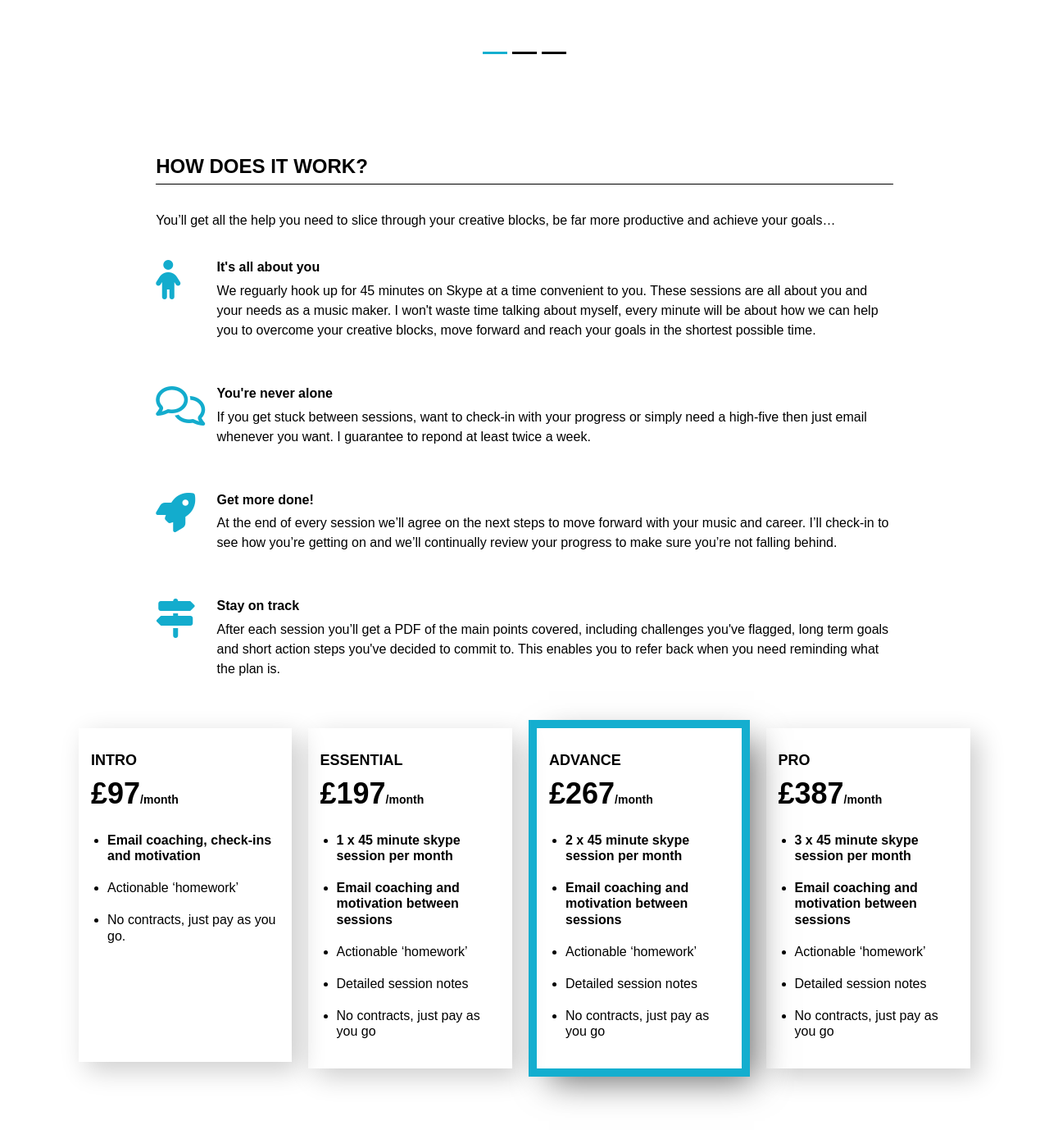
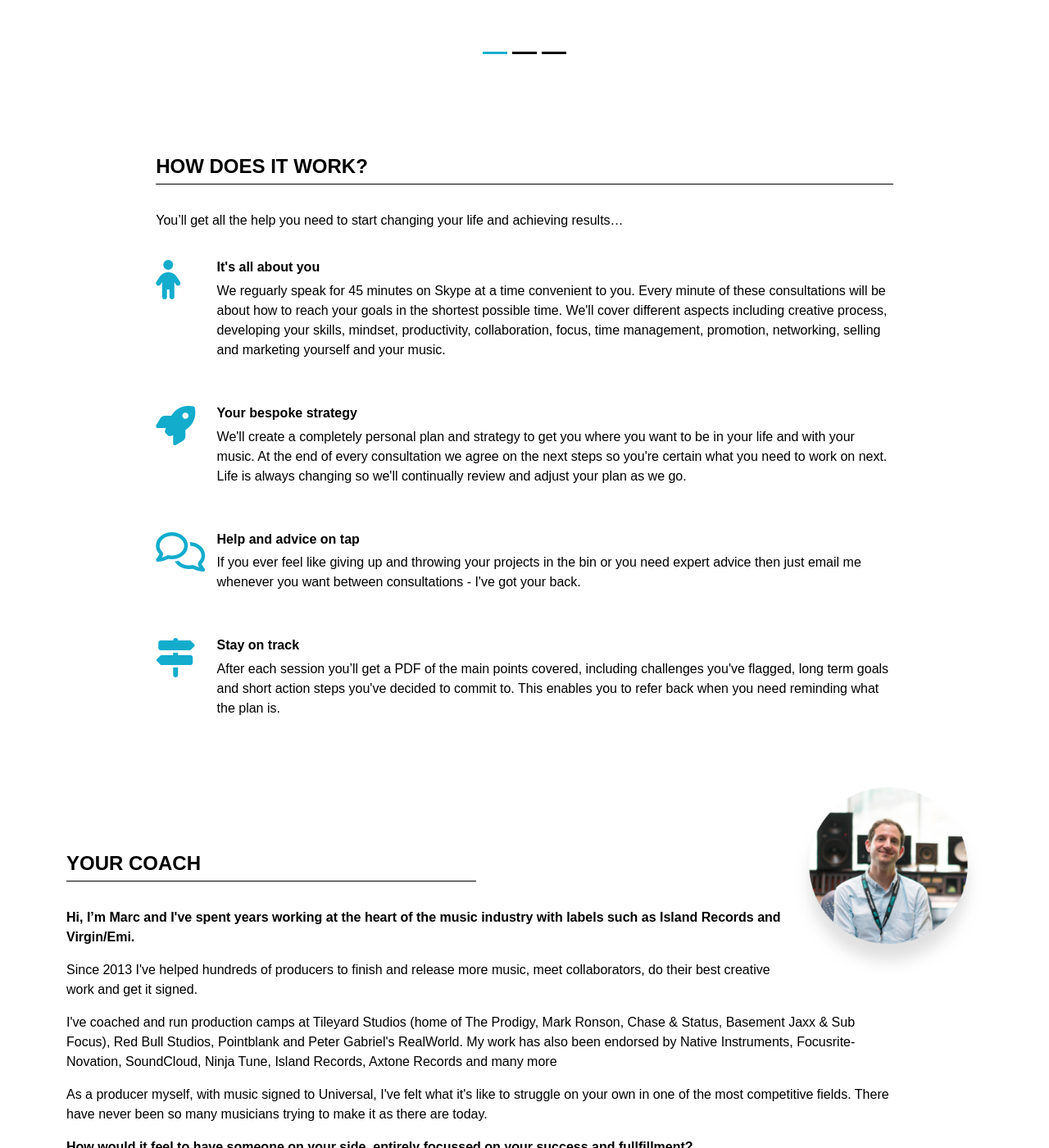
Before and after one commit to mlangsman/Coaching-Site, a Jekyll site: the page built from index.html, in a window 1280 px wide and 1400 px high, scrolled down 3496 px. Shown: the whole window at 82% size. Built offline with Jekyll 4.4.1, drawn with Linux system fonts in a browser that asks for light colours; nearby versions of some CDN libraries; some of the changed text lies outside the part shown.

Commit message:
Move native offer to store page, change store content to regular offers, remove pricing from hom page

```diff
--- a/_data/navigation.yml
+++ b/_data/navigation.yml
@@ -4,7 +4,7 @@ nav:
   url: /
 
 - title: STORE
-  url: /native-special.html
+  url: /store.html
 
 - title: BLOG
   url: /blog.html
--- a/_includes/header.html
+++ b/_includes/header.html
@@ -7,6 +7,11 @@
     <meta name="viewport" content="width=device-width, initial-scale=1, shrink-to-fit=no">
 
 
+	{% if page.redirect_url != null %}
+
+		<meta http-equiv="refresh" content="0;url={{ page.redirect_url }}" />
+
+	{% endif %}
 
     <!-- Bootstrap CSS -->
     <!-- <link rel="stylesheet" href="https://maxcdn.bootstrapcdn.com/bootstrap/4.0.0-alpha.6/css/bootstrap.min.css" integrity="sha384-rwoIResjU2yc3z8GV/NPeZWAv56rSmLldC3R/AZzGRnGxQQKnKkoFVhFQhNUwEyJ" crossorigin="anonymous"> -->
--- a/index.html
+++ b/index.html
@@ -196,7 +196,7 @@ title: Different Beat
 				<div class="col"></div>
 				<div class="col-10 global-padding">
 					<h2 class="">How does it work?</h2>
-					<p>You’ll get all the help you need to slice through your creative blocks, be far more productive and achieve your goals…</p>
+					<p>You’ll get all the help you need to start changing your life and achieving results…</p>
 				</div>
 				<div class="col"></div>
 			</div>
@@ -206,7 +206,7 @@ title: Different Beat
 				<div class="col-10 global-padding benefits">
 					<i class="fa fa-child fa-3x fa-pull-left" aria-hidden="true"></i>
 					<h3>It's all about you</h3>
-					<p>We reguarly hook up for 45 minutes on Skype at a time convenient to you. These sessions are all about you and your needs as a music maker. I won't waste time talking about myself, every minute will be about how we can help you to overcome your creative blocks, move forward and reach your goals in the shortest possible time.</p>
+					<p>We reguarly speak for 45 minutes on Skype at a time convenient to you. Every minute of these consultations will be about how to reach your goals in the shortest possible time. We'll cover different aspects including creative process, developing your skills, mindset, productivity, collaboration, focus, time management, promotion, networking, selling and marketing yourself and your music.</p>
 				</div>
 				<div class="col"></div>
 			</div>
@@ -214,24 +214,22 @@ title: Different Beat
 			<div class="row">
 				<div class="col"></div>
 				<div class="col-10 global-padding benefits">
-					<i class="fa fa-comments-o fa-3x fa-pull-left" aria-hidden="true"></i>
-					<h3>You're never alone</h3>
-					<p>If you get stuck between sessions, want to check-in with your progress or simply need a high-five then just email whenever you want. I guarantee to repond at least twice a week.</p>
+					<i class="fa fa-rocket fa-3x fa-pull-left" aria-hidden="true"></i>
+					<h3>Your bespoke strategy</h3>
+					<p>We'll create a completely personal plan and strategy to get you where you want to be in your life and with your music. At the end of every consultation we agree on the next steps so you're certain what you need to work on next. Life is always changing so we'll continually review and adjust your plan as we go.</p>
 				</div>
-				<div class="col"></div>
+					<div class="col"></div>
 			</div>
-
 
 			<div class="row">
 				<div class="col"></div>
 				<div class="col-10 global-padding benefits">
-					<i class="fa fa-rocket fa-3x fa-pull-left" aria-hidden="true"></i>
-					<h3>Get more done!</h3>
-					<p>At the end of every session we’ll agree on the next steps to move forward with your music and career. I’ll check-in to see how you’re getting on and we’ll continually review your progress to make sure you’re not falling behind.</p>
+					<i class="fa fa-comments-o fa-3x fa-pull-left" aria-hidden="true"></i>
+					<h3>Help and advice on tap</h3>
+					<p>If you ever feel like giving up and throwing your projects in the bin or you need expert advice then just email me whenever you want between consultations - I've got your back.</p>
 				</div>
-					<div class="col"></div>
+				<div class="col"></div>
 			</div>
-
 
 			<div class="row">
 				<div class="col"></div>
@@ -318,17 +319,21 @@ title: Different Beat
 
 	</div>
 
+	-->
+
 		<div class="row ">
 			<div class="col copy-block your-coach global-padding mt-4">
 				<img src="img/your-coach@2x.png" width="230" height="230" class="float-right"/>
 				<h2 class="responsive-header  responsive-header-main">Your Coach</h2>
-				<p>Hi, I’m Marc and since 2013 I've been coaching producers and running camps at the UK’s most exclusive music studios supported by Native Instruments, Focusrite-Novation, SoundCloud, Ninja Tune, Island Records, Axtone, Notting Hill Publishing and LANDR.</p>
+				<p><strong>Hi, I’m Marc and I've spent years working at the heart of the music industry with labels such as Island Records and Virgin/Emi.</strong></p>
 
-				<p>I’ve spoken and taught at Brighton Music Conference as well as Red Bull, Real World and Tileyard Studios where I've helped hundreds of producers to finish more music, meet collaborators, do their best creative work and get it signed.</p>
+				<p>Since 2013 I've helped hundreds of producers to finish and release more music, meet collaborators, do their best creative work and get it signed.</p>
 
-				<p>As a producer myself, I've felt what it's like to struggle on your own in one of the most competitive fields. There have never been so many musicians trying to make it as there are today. How would it feel to have someone on your side, entirely focussed on your success and fullfillment?
+				<p>I've coached and run production camps at Tileyard Studios (home of The Prodigy, Mark Ronson, Chase & Status, Basement Jaxx & Sub Focus), Red Bull Studios, Pointblank and Peter Gabriel's RealWorld. My work has also been endorsed by Native Instruments, Focusrite-Novation, SoundCloud, Ninja Tune, Island Records, Axtone Records and many more</p>
 
-				<p>Producer's who I coach also benefit from my experience working at Universal Music where I developed cutting-edge ways for artists and labels to stand out and profit in the digital economy.
+				<p>As a producer myself, with music signed to Universal, I've felt what it's like to struggle on your own in one of the most competitive fields. There have never been so many musicians trying to make it as there are today. </p>
+
+				<p><strong>How would it feel to have someone on your side, entirely focussed on your success and fullfillment?</p></strong>
 			</div>
 		</div>
 
@@ -343,21 +348,21 @@ title: Different Beat
 				<p>Nonetheless, you can rest assured that I have a huge breadth of experience, including:</p>
 
 				<div class="credentials">
-					<h4>DJ / Production Credentials</h4>
+					<h4>Credentials</h4>
 					<div class="credentials-container">
 						<ul>
 							<li>Remixed for DECCA, the label who signed The Rolling Stones & Gregory Porter.</li>
 							<li>Playlisted by Hed Kandi and #1 track in the Dance World Radio charts.</li>
 							<li>Residency for Cream in Edinburgh.</li>
 							<li>DJ’d on a Ministry of Sound tour.</li>
-							<li>Played Sunrise Festival and residency at The Edinburgh Festival.</li>
+							<li>Played at Sunrise Festival and residencies at The Edinburgh Festival.</li>
 							<li>Played launch events for Sipsmith Vodka and Bafta winning games studio, Introversion.</li>
 							<li>Won Scottish finals of the Vestax DJ Championships and placed #2 in the UK.</li>
 							<li>Engineered for the Scottish Chamber Orchestra</li>
 							<li>Worked for Universal Music.</li>
 							<li>Worked for Dolby Laboratories.</li>
 							<li>Worked for major tv/film post-production facility, Jungle Studios.</li>
-							<li>Sound design for London Science Gallery</li>
+							<li>Sound design for the new London Science Gallery by The Shard</li>
 						<ul>
 					</div>
 				</div>
--- a/native-special.html
+++ b/native-special.html
@@ -1,100 +1,5 @@
 ---
 layout: default
 title: Different Beat
+redirect_url: /store
 ---
-
-	<div class="container">
-		<div class="row">
-			<div class="col-2"></div>
-			<div class="col d-flex justify-content-center mt-5 flex-column">
-				<h1 class="centered">Native meetup specials</h1>
-				<h3 class="centered mt-3">Offers end today</h3>
-				<!-- <p class="centered mt-4">You’ve taken the first step towards making remarkable changes in your music and your life. I’ll be in touch shortly with a few questions about you and your music.</p>
-				<p  class="centered mt-4">I can’t wait to start helping you on your creative journey.</p>-->
-
-					<div class="pricing-col mt-5">
-						<div class="pricing-card  most-popular">
-						<p class="pricing-title">2 Month Coaching Package</p>
-						<span class="price">£197</span><span class="frequency">/month</span>
-						<ul>
-							<li class="highlight">2 x 45 minute skype session per month</li>
-							<li class="highlight">Email coaching and motivation between sessions</li>
-							<li>Actionable ‘homework’</li>
-							<li>Detailed session notes</li>
-							<li>If you don't think you're getting value after month 1, just let me know and I'll refund your 2nd month</li>
-						</ul>
-
-	<form action="https://www.paypal.com/cgi-bin/webscr" method="post" target="_top">
-<input type="hidden" name="cmd" value="_s-xclick">
-<input type="hidden" name="hosted_button_id" value="RAT4X4C7MERP8">
-<button type="submit" class="btn btn-primary">BUY NOW</button>
-<img alt="" border="0" src="https://www.paypalobjects.com/en_GB/i/scr/pixel.gif" width="1" height="1">
-</form>
-
-
-						</div>
-					</div>
-
-									<div class="pricing-col mt-5">
-						<div class="pricing-card  most-popular">
-						<p class="pricing-title">SOUNDS DONE 6 MONTH COURSE</p>
-						<span class="price">£67</span><span class="frequency">/month</span>
-						<ul>
-						<li>Get the skills and support to create and release EP's like a boss</li>
-							<li>Learn to develop lazer focus, hack time, build your confidence and destroy procrastination through fortnightly lessons delivered to your inbox.</li>
-							<li>Get feedback on your music, coaching and motivation on a members-only facebook group.</li>
-							<li>Finish tracks and unlock fresh ideas and new ways to work with creative briefs and deadlines</li>
-	<li>Connect and solve your roadblocks on a monthly group coaching webinar.</li>
-<li>Get bite-sized shortcuts to arrangement, writing hooks, getting signed and more.</li>
-<li>Satisfaction guarantee - if you're not happy, you can cancel at anytime</li>
-<strong>Term starts September</strong>
-
-						</ul>
-
-						<form action="https://www.paypal.com/cgi-bin/webscr" method="post" target="_top">
-<input type="hidden" name="cmd" value="_s-xclick">
-<input type="hidden" name="hosted_button_id" value="MGZPH4TSVGJNG">
-<button type="submit" class="btn btn-primary">BUY NOW</button>
-<img alt="" border="0" src="https://www.paypalobjects.com/en_GB/i/scr/pixel.gif" width="1" height="1">
-</form>
-
-
-
-						</div>
-					</div>
-
-
-
-
-			</div>
-			<div class="col-2"></div>
-		</div>
-
-
-		<div class="row">
-			<div class="col d-flex justify-content-center flex-column align-items-center">
-				<img class="mt-5" src="img/mugshot_signature@2x.jpg" width="204" height="170" />
-			</div>
-		</div>
-
-	</div>
-
-
-
-
-
-
-</div>
-
-
-</body> </html>
-
-
-
-
-	<!-- <script src="https://ajax.googleapis.com/ajax/libs/jquery/3.2.1/jquery.min.js"></script> -->
-	<script src="js/jquery-2.1.4.min.js"></script>
-	<script src="js/tether.min.js"></script>
-	<script src="js/bootstrap.min.js"></script>
-  </body>
-</html>
--- /dev/null
+++ b/store.html
@@ -0,0 +1,89 @@
+---
+layout: default
+title: Different Beat
+---
+
+	<div class="container">
+		<div class="row">
+			<div class="col-2"></div>
+			<div class="col d-flex justify-content-center mt-5 flex-column">
+				<h1 class="centered">Coaching Packages</h1>
+					<div class="pricing-col mt-5">
+						<div class="pricing-card  most-popular">
+						<p class="pricing-title">2 Month Coaching Package</p>
+						<span class="price">£267</span><span class="frequency">/month</span>
+						<p><strong>Get bespoke, one-to-one help to achieve your goals</strong></p>
+						<ul>
+						<li>2 x 45 minute skype consultations per month</li>
+							<li>We'll create a personal plan and strategy to get where you want to be</li>
+							<li>You'll leave each session knowing exactly what you need to do next</li>
+							<li>We'll continually review your progress and adjust the plan if we need to</li>
+					<li>You'll get the benefit of my expertise in the music industry to guide you</li>
+							<li>You can email me for help at anytime between sessions</li>
+							<li>A detailed PDF summary of each session you can refer back to</li>
+							<li>My 100% peace of mind guarantee - if you're not happy, you can cancel anytime and you won't pay a penny more</li>
+						</ul>
+
+	<form action="https://www.paypal.com/cgi-bin/webscr" method="post" target="_top">
+<input type="hidden" name="cmd" value="_s-xclick">
+<input type="hidden" name="hosted_button_id" value="9HRDSHN9EFQSW">
+<button type="submit" class="btn btn-primary">BUY NOW</button>
+<img alt="" border="0" src="https://www.paypalobjects.com/en_GB/i/scr/pixel.gif" width="1" height="1">
+</form>
+
+
+
+
+						</div>
+					</div>
+
+									<div class="pricing-col mt-5">
+						<div class="pricing-card  most-popular">
+						<p class="pricing-title">SOUNDS DONE <br/>6 MONTH COURSE</p>
+											<span class="price">£67</span><span class="frequency">/month (introductory price)</span><br/>
+						<p><strong>Be part of a small group creating and releasing EP's</strong></p>
+						<ul>
+						<li>Start and finish tracks like the professionals with creative briefs and group deadlines</li>
+						<li>Develop lazer focus, maximise time, build your confidence and destroy procrastination through fortnightly lessons delivered to your inbox.</li>
+						<li>Get constructive feedback on your music and coaching on a private members-only group.</li>
+<li>Speak with me directly on a monthly group hangout.</li>
+<li>Get bite-sized shortcuts to arrangement, writing hooks, getting signed and more.</li>
+<li>My 100% peace of mind guarantee - if you're not happy, you can cancel anytime and you won't pay a penny more</li>
+<strong>Term starts September</strong>
+
+						</ul>
+
+						<form action="https://www.paypal.com/cgi-bin/webscr" method="post" target="_top">
+<input type="hidden" name="cmd" value="_s-xclick">
+<input type="hidden" name="hosted_button_id" value="MGZPH4TSVGJNG">
+<button type="submit" class="btn btn-primary">BUY NOW</button>
+<img alt="" border="0" src="https://www.paypalobjects.com/en_GB/i/scr/pixel.gif" width="1" height="1">
+</form>
+
+
+
+						</div>
+					</div>
+
+
+
+
+			</div>
+			<div class="col-2"></div>
+		</div>
+
+
+		<div class="row">
+			<div class="col d-flex justify-content-center flex-column align-items-center">
+				<img class="mt-5" src="img/mugshot_signature@2x.jpg" width="204" height="170" />
+			</div>
+		</div>
+
+	</div>
+
+
+
+
+
+
+</div>
```
Also changed, not shown: other parts of index.html (+4 -1 lines).
